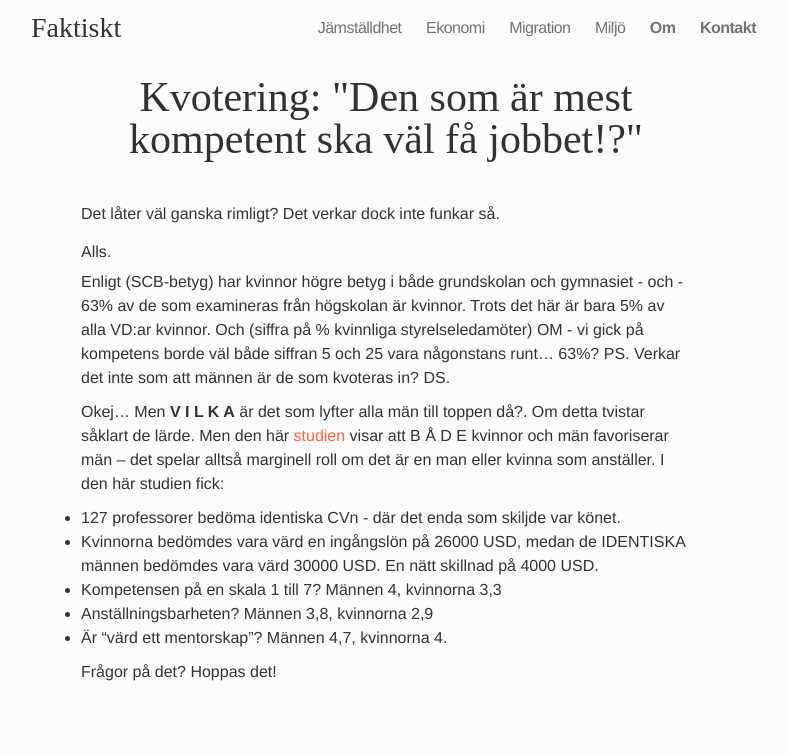
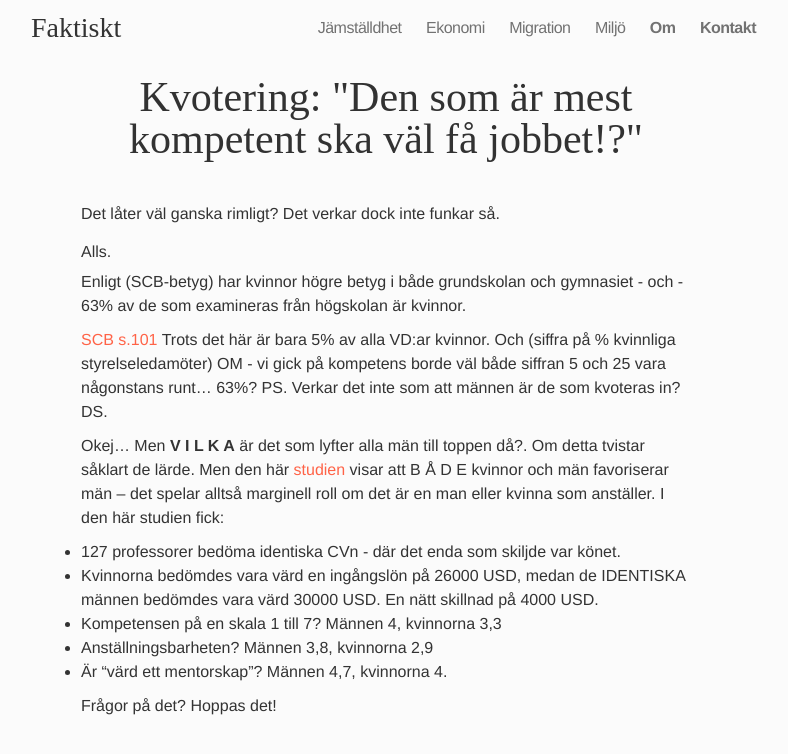
Before and after one commit to frigolitvarulv/faktiskt.github.io, a Jekyll site: the page built from jamstalldhet/kvotering-den-som-r-mest-kompetent-ska-v-l-f-jobbet.md, in a window 1280 px wide. Shown: the top 754 px of the page, without its empty margins (254-1042 px from the left). Built offline with Jekyll 4.4.1, drawn with Linux system fonts in a browser that asks for light colours; nearby versions of some CDN libraries; Markdown is read by kramdown in place of the engine named in the settings.

Commit message:
Updated kvotering-den-som-r-mest-kompetent-ska-v-l-f-jobbet.md

```diff
--- a/jamstalldhet/kvotering-den-som-r-mest-kompetent-ska-v-l-f-jobbet.md
+++ b/jamstalldhet/kvotering-den-som-r-mest-kompetent-ska-v-l-f-jobbet.md
@@ -7,10 +7,14 @@ title: "Kvotering: \"Den som är mest kompetent ska väl få jobbet!?\""
 
 
 
+
 ## Det låter väl ganska rimligt? Det verkar dock inte funkar så.
 ## Alls.
 
-Enligt (SCB-betyg) har kvinnor högre betyg i både grundskolan och gymnasiet - och - 63% av de som examineras från högskolan är kvinnor. Trots det här är bara 5% av alla VD:ar kvinnor. Och (siffra på % kvinnliga styrelseledamöter) OM - vi gick på kompetens borde väl både siffran 5 och 25 vara någonstans runt... 63%? PS. Verkar det inte som att männen är de som kvoteras in? DS.
+Enligt (SCB-betyg) har kvinnor högre betyg i både grundskolan och gymnasiet - och - 63% av de som examineras från högskolan är kvinnor.
+
+[SCB s.101](http://www.scb.se/Statistik/_Publikationer/LE0201_2013B14_BR_X10BR1401.pdf)
+Trots det här är bara 5% av alla VD:ar kvinnor. Och (siffra på % kvinnliga styrelseledamöter) OM - vi gick på kompetens borde väl både siffran 5 och 25 vara någonstans runt... 63%? PS. Verkar det inte som att männen är de som kvoteras in? DS.
 
 Okej... Men **V I L K A** är det som lyfter alla män till toppen då?. Om detta tvistar såklart de lärde. Men den här [studien](http://www.jstor.org/stable/41763373) visar att B Å D E kvinnor och män favoriserar män – det spelar alltså marginell roll om det är en man eller kvinna som anställer. I den här studien fick:
 
```
